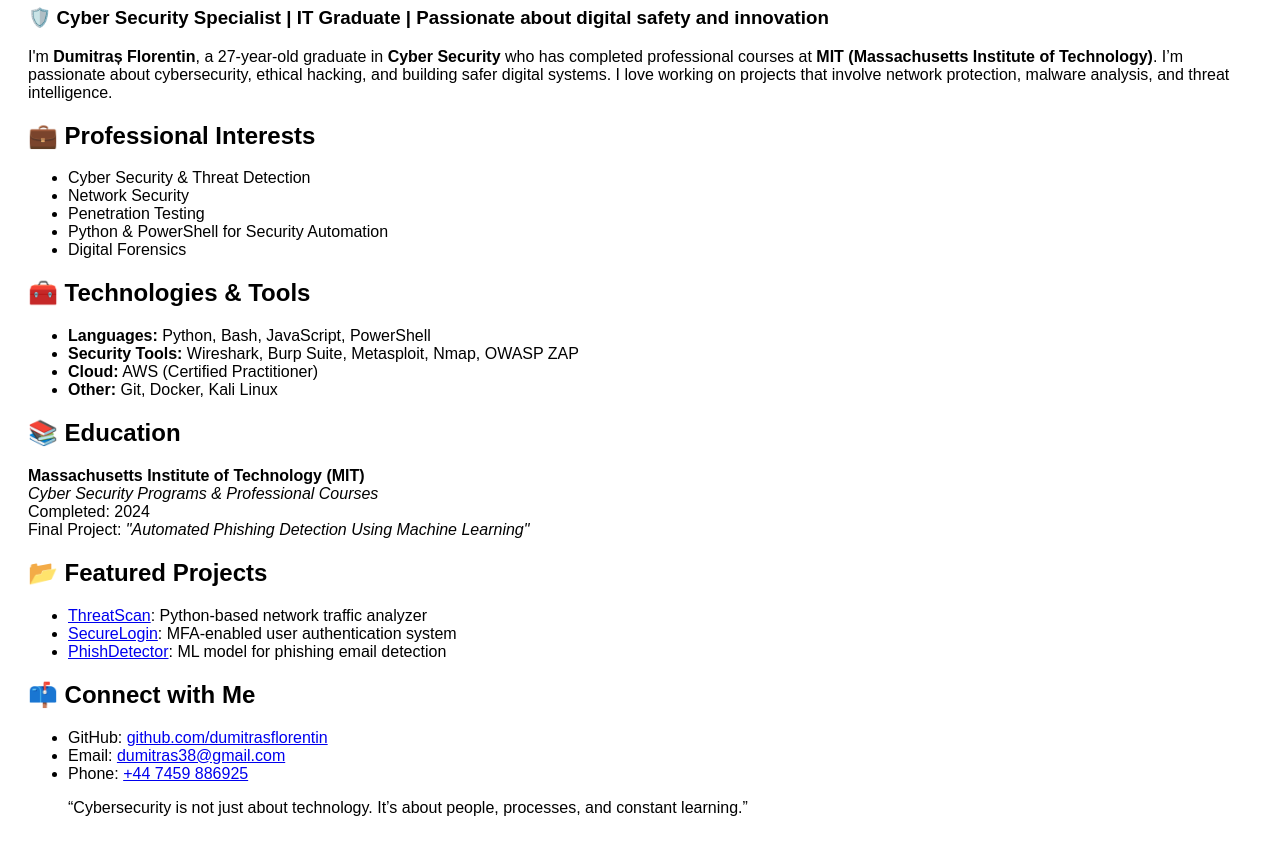
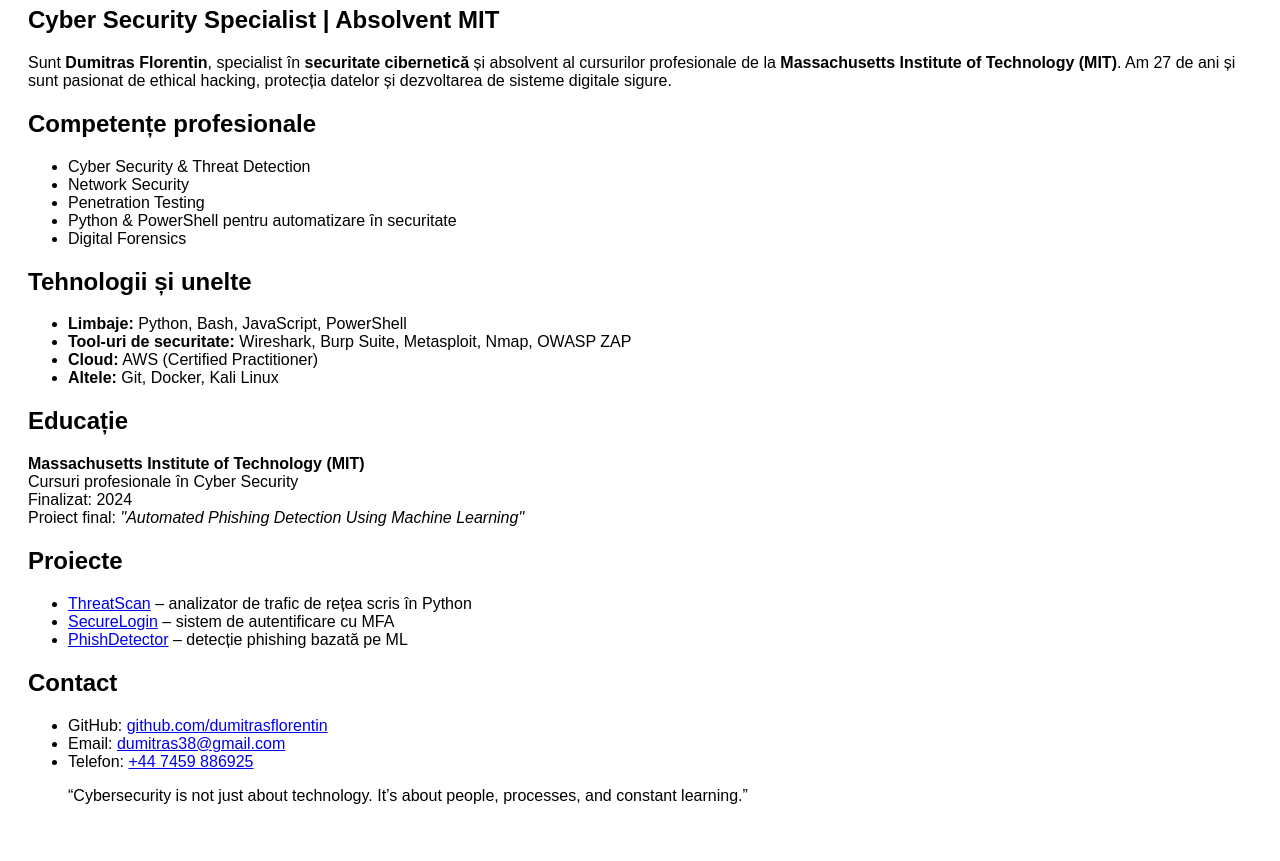
Before and after one commit to DumitrasFlorentin/DumitrasFlorentin.github.io, a plain HTML site: page index.html in a window 1280 px wide. Shown: the part 376-1237 px from the top of the page. Drawn offline with Linux system fonts and the light colour scheme.

Commit message:
Update index.html

```diff
--- a/index.html
+++ b/index.html
@@ -2,67 +2,79 @@
 <html lang="ro">
 <head>
   <meta charset="UTF-8">
-  <meta name="description" content="Dumitras Florentin - Cyber Security Specialist, absolvent MIT.">
-  <meta name="keywords" content="Dumitras Florentin, Cyber Security, Ethical Hacking, MIT, GitHub">
+  <meta name="description" content="Site-ul oficial al lui Dumitraș Florentin - Specialist în Cyber Security, absolvent MIT. Proiecte, competențe, educație și date de contact.">
+  <meta name="keywords" content="Dumitras Florentin, cyber security, MIT, ethical hacking, securitate cibernetică, proiecte, specialist IT">
   <meta name="author" content="Dumitras Florentin">
+  <meta name="robots" content="index, follow">
   <meta name="viewport" content="width=device-width, initial-scale=1.0">
-  <title>Dumitras Florentin</title>
+  <title>Dumitras Florentin | Cyber Security Specialist</title>
   <style>
     body {
       font-family: Arial, sans-serif;
       padding: 20px;
     }
+    .header-img {
+      text-align: right;
+    }
+    .header-img img {
+      width: 120px;
+      border-radius: 10px;
+      margin-bottom: 10px;
+      box-shadow: 0 0 5px rgba(0,0,0,0.1);
+    }
   </style>
 </head>
 <body>
 
-  <div style="text-align: right;">
-    <img src="Screenshot_20250430_171808_Gallery.jpg" alt="Dumitras Florentin" width="120" style="border-radius: 10px; margin-bottom: 10px;">
+  <div class="header-img">
+    <img src="Screenshot_20250430_171808_Gallery.jpg" alt="Poză profil Dumitraș Florentin">
   </div>
 
-  <h1>👋 Hello, I'm Dumitraș Florentin</h1>
-  <h3>🛡️ Cyber Security Specialist | IT Graduate | Passionate about digital safety and innovation</h3>
-  <p>I'm <strong>Dumitraș Florentin</strong>, a 27-year-old graduate in <strong>Cyber Security</strong> who has completed professional courses at <strong>MIT (Massachusetts Institute of Technology)</strong>. I’m passionate about cybersecurity, ethical hacking, and building safer digital systems. I love working on projects that involve network protection, malware analysis, and threat intelligence.</p>
+  <h1>Dumitras Florentin</h1>
+  <h2>Cyber Security Specialist | Absolvent MIT</h2>
 
-  <h2>💼 Professional Interests</h2>
+  <p>Sunt <strong>Dumitras Florentin</strong>, specialist în <strong>securitate cibernetică</strong> și absolvent al cursurilor profesionale de la <strong>Massachusetts Institute of Technology (MIT)</strong>. Am 27 de ani și sunt pasionat de ethical hacking, protecția datelor și dezvoltarea de sisteme digitale sigure.</p>
+
+  <h2>Competențe profesionale</h2>
   <ul>
     <li>Cyber Security & Threat Detection</li>
     <li>Network Security</li>
     <li>Penetration Testing</li>
-    <li>Python & PowerShell for Security Automation</li>
+    <li>Python & PowerShell pentru automatizare în securitate</li>
     <li>Digital Forensics</li>
   </ul>
 
-  <h2>🧰 Technologies & Tools</h2>
+  <h2>Tehnologii și unelte</h2>
   <ul>
-    <li><strong>Languages:</strong> Python, Bash, JavaScript, PowerShell</li>
-    <li><strong>Security Tools:</strong> Wireshark, Burp Suite, Metasploit, Nmap, OWASP ZAP</li>
+    <li><strong>Limbaje:</strong> Python, Bash, JavaScript, PowerShell</li>
+    <li><strong>Tool-uri de securitate:</strong> Wireshark, Burp Suite, Metasploit, Nmap, OWASP ZAP</li>
     <li><strong>Cloud:</strong> AWS (Certified Practitioner)</li>
-    <li><strong>Other:</strong> Git, Docker, Kali Linux</li>
+    <li><strong>Altele:</strong> Git, Docker, Kali Linux</li>
   </ul>
 
-  <h2>📚 Education</h2>
+  <h2>Educație</h2>
   <p><strong>Massachusetts Institute of Technology (MIT)</strong><br>
-  <em>Cyber Security Programs & Professional Courses</em><br>
-  Completed: 2024<br>
-  Final Project: <em>"Automated Phishing Detection Using Machine Learning"</em></p>
+  Cursuri profesionale în Cyber Security<br>
+  Finalizat: 2024<br>
+  Proiect final: <em>"Automated Phishing Detection Using Machine Learning"</em></p>
 
-  <h2>📂 Featured Projects</h2>
+  <h2>Proiecte</h2>
   <ul>
-    <li><a href="https://github.com/dumitrasflorentin/threatscan">ThreatScan</a>: Python-based network traffic analyzer</li>
-    <li><a href="https://github.com/dumitrasflorentin/securelogin">SecureLogin</a>: MFA-enabled user authentication system</li>
-    <li><a href="https://github.com/dumitrasflorentin/phishdetector">PhishDetector</a>: ML model for phishing email detection</li>
+    <li><a href="https://github.com/dumitrasflorentin/threatscan">ThreatScan</a> – analizator de trafic de rețea scris în Python</li>
+    <li><a href="https://github.com/dumitrasflorentin/securelogin">SecureLogin</a> – sistem de autentificare cu MFA</li>
+    <li><a href="https://github.com/dumitrasflorentin/phishdetector">PhishDetector</a> – detecție phishing bazată pe ML</li>
   </ul>
 
-  <h2>📫 Connect with Me</h2>
+  <h2>Contact</h2>
   <ul>
     <li>GitHub: <a href="https://github.com/dumitrasflorentin">github.com/dumitrasflorentin</a></li>
     <li>Email: <a href="mailto:dumitras38@gmail.com">dumitras38@gmail.com</a></li>
-    <li>Phone: <a href="tel:+447459886925">+44 7459 886925</a></li>
+    <li>Telefon: <a href="tel:+447459886925">+44 7459 886925</a></li>
   </ul>
 
   <blockquote>
     “Cybersecurity is not just about technology. It’s about people, processes, and constant learning.”
   </blockquote>
+
 </body>
 </html>
```
